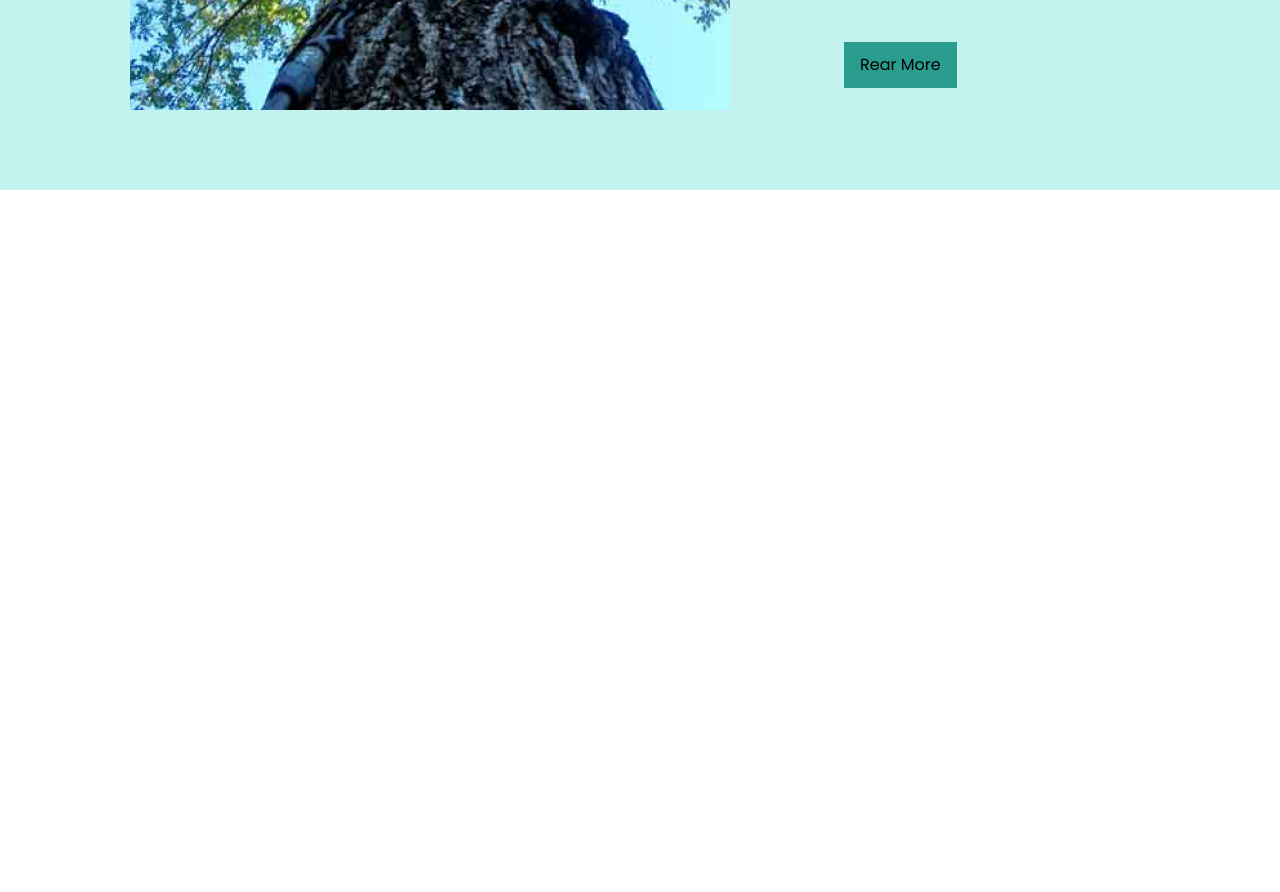
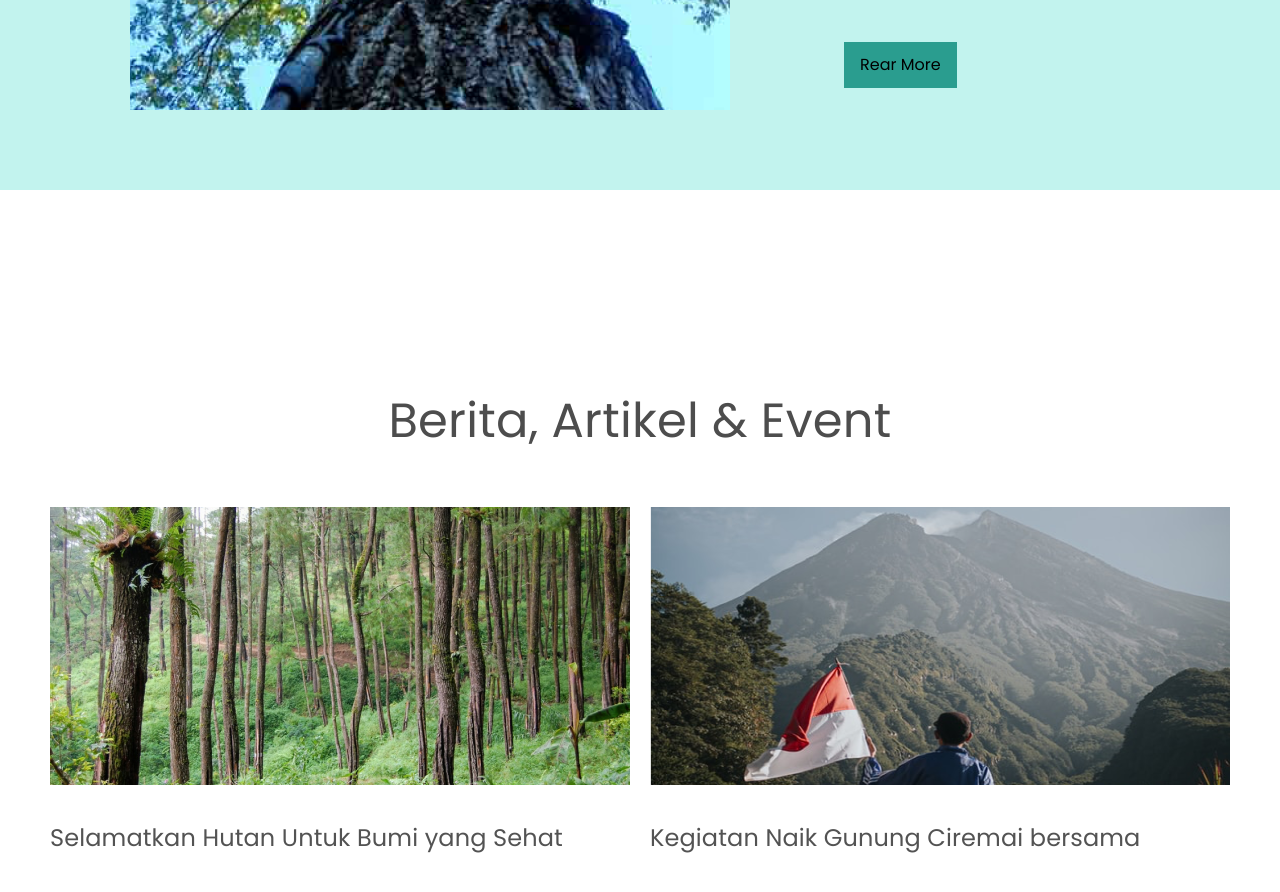
Before and after one commit to luka242003/homework5, a plain HTML site: page index.html in a window 1280 px wide. Shown: the part 1469-2361 px from the top of the page. Before the commit the page ends 1659 px from the top, so only its background shows below. Drawn offline with Linux system fonts and the light colour scheme.

Commit message:
Section2

```diff
--- a/css/style.css
+++ b/css/style.css
@@ -135,3 +135,45 @@ li {
     line-height: 24px;
     border: none;
 }
+
+/* Section2 container styles */
+.section2 {
+    margin: 200px auto;
+    width: 1180px;
+}
+
+/* Title styles within Section2 */
+.section2Title {
+    text-align: center;
+    color: #4D4D4D;
+    font-family: 'Poppins', sans-serif;
+    font-size: 48px;
+    font-style: normal;
+    font-weight: 500;
+    line-height: 130%;
+    letter-spacing: 0.24px;
+    margin-bottom: 54px;
+}
+
+.section2Div1,
+.section2Div2 {
+    display: inline-block;
+    vertical-align: top;
+}
+
+/* Styles for the second div within Section2 */
+.section2Div2 {
+    margin-left: 16px;
+}
+
+/* Text styles within Section2 */
+.sect2Text {
+    margin-top: 32px;
+    color: #535353;
+    font-family: 'Poppins', sans-serif;
+    font-size: 24px;
+    font-style: normal;
+    font-weight: 400;
+    line-height: 36px;
+    letter-spacing: 0.12px;
+}
--- a/index.html
+++ b/index.html
@@ -34,8 +34,13 @@
     <!-- Article -->
     <article class="article1">
         <h2 class="articleTitle">Tentang Kami</h2>
-        <p class="articleText1">BERTUMBUH adalah organisasi non-profit yang mempunyai tujuan untuk Melindungi, menjaga, merawat, dan melestarikan pohon-pohon yang ada di dunia serta kami akan terus menjaga kestabilan bumi lewat penanaman dan penghijauan.</p>
-        <p class="articleText2">Lewat penanaman dan penghijauan ini juga kita dapat mencegah berbagai masalah seperti pemanasan global, polusi, banjir, tanah longsor serta terjaganya flora dan dan fauna yang ada di dunia dan oleh dasar ini pula organisasi Bertumbuh dibuat. Kamu juga bisa membantu Bertumbuh dengan cara menjadi relawan, petani serta kamu juga bisa berdonasi untuk mendukung kegiatan oprasional kami.</p>
+        <p class="articleText1">BERTUMBUH adalah organisasi non-profit yang mempunyai tujuan untuk Melindungi, menjaga,
+            merawat, dan melestarikan pohon-pohon yang ada di dunia serta kami akan terus menjaga kestabilan bumi lewat
+            penanaman dan penghijauan.</p>
+        <p class="articleText2">Lewat penanaman dan penghijauan ini juga kita dapat mencegah berbagai masalah seperti
+            pemanasan global, polusi, banjir, tanah longsor serta terjaganya flora dan dan fauna yang ada di dunia dan
+            oleh dasar ini pula organisasi Bertumbuh dibuat. Kamu juga bisa membantu Bertumbuh dengan cara menjadi
+            relawan, petani serta kamu juga bisa berdonasi untuk mendukung kegiatan oprasional kami.</p>
     </article>
 
     <!-- Section1 -->
@@ -43,11 +48,28 @@
         <img src="images/Rectangle 104.png" alt="tree image" class="treeImg">
         <article class="sect1Article">
             <h2 class="sect1Title">Bersama Lindungi Bumi Kita Untuk Masa Depan</h2>
-            <p class="sect1Text">Kami bermimpi untuk menanam lebih dari 10 juta pohon dan menciptakan dunia yang lebih indah dan asri untuk kita, dia, dan semua. Kami bermimpi untuk menanam lebih dari 10 juta pohon dan menciptakan dunia yang lebih indah dan asri untuk kita, dia, dan semua. Kami bermimpi untuk menanam lebih dari 10 juta pohon dan menciptakan dunia yang lebih indah dan asri untuk kita, dia, dan semua. Kami bermimpi untuk menanam lebih dari 10 juta pohon dan menciptakan dunia yang lebih indah dan asri untuk kita, dia, dan semua.</p>
+            <p class="sect1Text">Kami bermimpi untuk menanam lebih dari 10 juta pohon dan menciptakan dunia yang lebih
+                indah dan asri untuk kita, dia, dan semua. Kami bermimpi untuk menanam lebih dari 10 juta pohon dan
+                menciptakan dunia yang lebih indah dan asri untuk kita, dia, dan semua. Kami bermimpi untuk menanam
+                lebih dari 10 juta pohon dan menciptakan dunia yang lebih indah dan asri untuk kita, dia, dan semua.
+                Kami bermimpi untuk menanam lebih dari 10 juta pohon dan menciptakan dunia yang lebih indah dan asri
+                untuk kita, dia, dan semua.</p>
             <button class="sect1Button"> Rear More</button>
         </article>
     </section>
 
+    <!-- Section2 -->
+    <section class="section2">
+        <h2 class="section2Title">Berita, Artikel & Event</h2>
+        <div class="section2Div1">
+            <img src="images/unsplash_uD4wymJbp7g.png" alt="">
+            <p class="sect2Text">Selamatkan Hutan Untuk Bumi yang Sehat</p>
+        </div>
+        <div class="section2Div2">
+            <img src="images/unsplash_go75G-7A5jw.png" alt="">
+            <p class="sect2Text">Kegiatan Naik Gunung Ciremai bersama</p>
+        </div>
+    </section>
 
 </body>
 
```
Also changed, not shown: css/fonts.css (line endings or trailing spaces).
